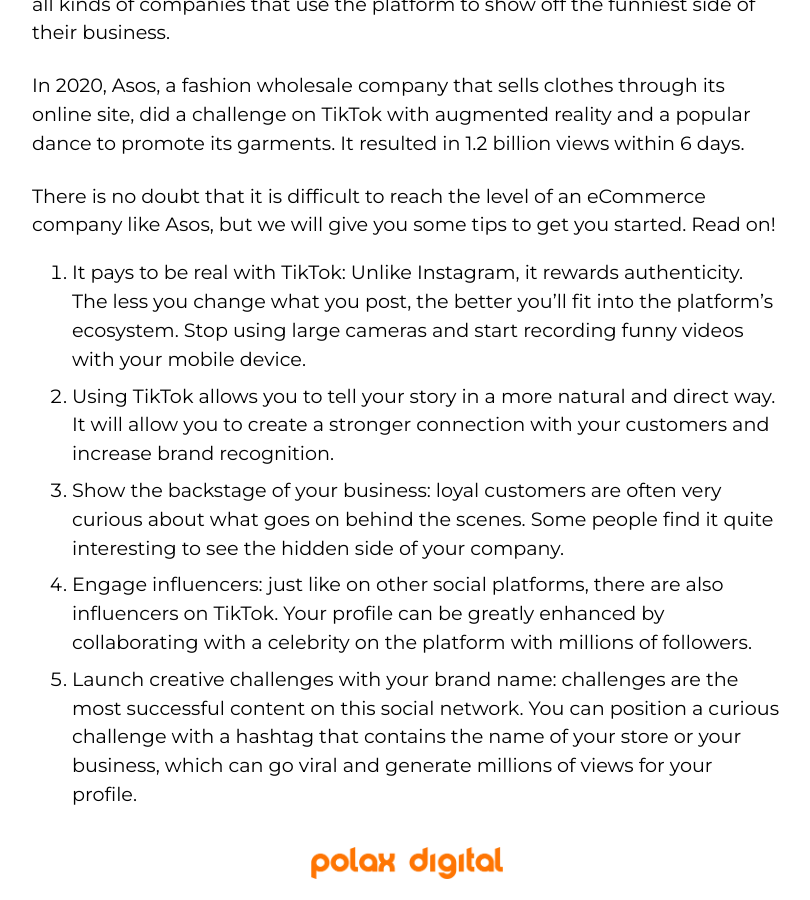
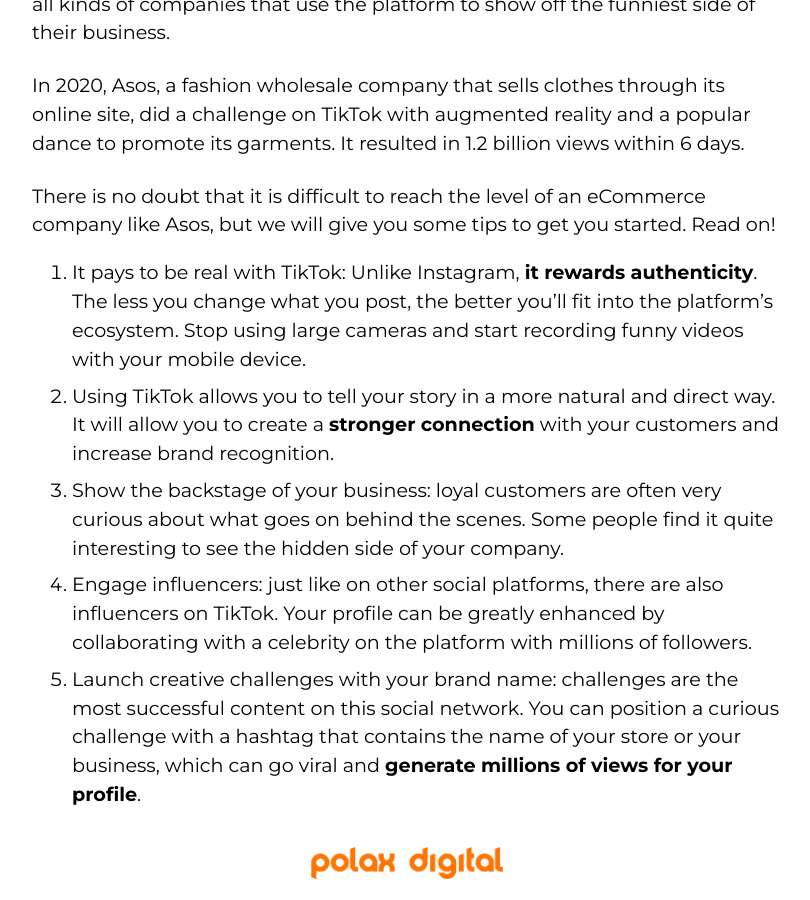
Before and after one commit to Polax-Digital/polax-jekyll, a Jekyll site: the page built from _posts/2021-11-01-leverage-tiktok-for-ecommerce.md, in a window 1280 px wide and 900 px high, scrolled down 2538 px. Shown: the whole window, without its empty margins (233-1043 px from the left). Built offline with Jekyll 4.4.1, drawn with Linux system fonts in a browser that asks for light colours; some web fonts are replaced.

Commit message:
some bold text

```diff
--- a/_posts/2021-11-01-leverage-tiktok-for-ecommerce.md
+++ b/_posts/2021-11-01-leverage-tiktok-for-ecommerce.md
@@ -53,8 +53,8 @@
 
 There is no doubt that it is difficult to reach the level of an eCommerce company like Asos, but we will give you some tips to get you started. Read on!
 
-1. It pays to be real with TikTok: Unlike Instagram, it rewards authenticity. The less you change what you post, the better you'll fit into the platform's ecosystem. Stop using large cameras and start recording funny videos with your mobile device.
-2. Using TikTok allows you to tell your story in a more natural and direct way. It will allow you to create a stronger connection with your customers and increase brand recognition.
+1. It pays to be real with TikTok: Unlike Instagram, **it rewards authenticity**. The less you change what you post, the better you'll fit into the platform's ecosystem. Stop using large cameras and start recording funny videos with your mobile device.
+2. Using TikTok allows you to tell your story in a more natural and direct way. It will allow you to create a **stronger connection** with your customers and increase brand recognition.
 3. Show the backstage of your business: loyal customers are often very curious about what goes on behind the scenes. Some people find it quite interesting to see the hidden side of your company.
 4. Engage influencers: just like on other social platforms, there are also influencers on TikTok. Your profile can be greatly enhanced by collaborating with a celebrity on the platform with millions of followers.
-5. Launch creative challenges with your brand name: challenges are the most successful content on this social network. You can position a curious challenge with a hashtag that contains the name of your store or your business, which can go viral and generate millions of views for your profile.
+5. Launch creative challenges with your brand name: challenges are the most successful content on this social network. You can position a curious challenge with a hashtag that contains the name of your store or your business, which can go viral and **generate millions of views for your profile**.
```
